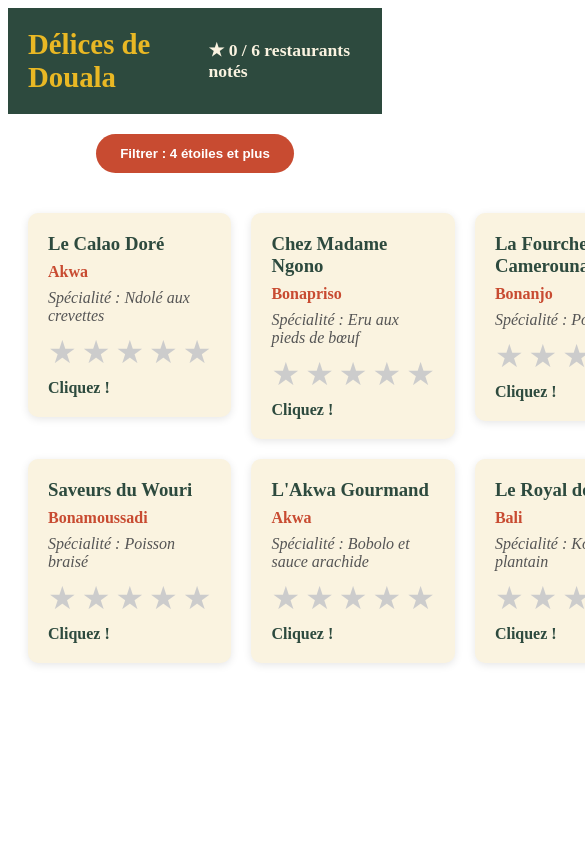
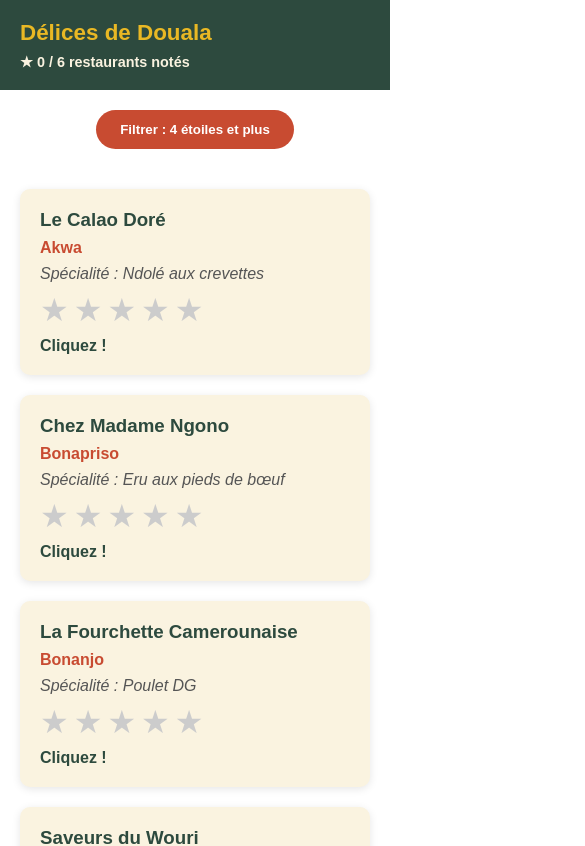
Before and after one commit to ChristelaMba/delices-de-douala-tp, an Angular app: page / in a window 390 px wide. Shown: the top 846 px of the page, 585 px wide, since content can reach past the window. Built offline with nearby package versions, Linux system fonts and the light colour scheme.

Commit message:
style: finitions visuelles et responsive desktop/tablette/mobile

```diff
--- a/src/app/components/header/header.css
+++ b/src/app/components/header/header.css
@@ -29,3 +29,19 @@
 .average {
   margin-left: 20px;
 }
+
+@media (max-width: 600px) {
+  .header-content {
+    flex-direction: column;
+    align-items: flex-start;
+    gap: 8px;
+  }
+
+  .title {
+    font-size: 1.4rem;
+  }
+
+  .counter {
+    font-size: 0.9rem;
+  }
+}
--- a/src/app/components/restaurant-list/restaurant-list.css
+++ b/src/app/components/restaurant-list/restaurant-list.css
@@ -5,3 +5,27 @@
     padding: 20px;
 
 }
+
+/*.restaurant-grid {
+  display: grid;
+  grid-template-columns: repeat(3, 1fr);
+  justify-items: center;
+  row-gap: 40px;
+  column-gap: 20px;
+  padding: 20px;
+  max-width: 1200px;
+  margin: 0 auto;
+}*/
+
+
+@media (max-width: 900px) {
+  .restaurant-list {
+    grid-template-columns: repeat(2, 1fr);
+  }
+}
+
+@media (max-width: 600px) {
+  .restaurant-list {
+    grid-template-columns: 1fr;
+  }
+}
--- a/src/styles.css
+++ b/src/styles.css
@@ -1,4 +1,4 @@
-.body {
+body {
     margin: 0;
     padding: 0;
     font-family: Arial, sans-serif;
```
